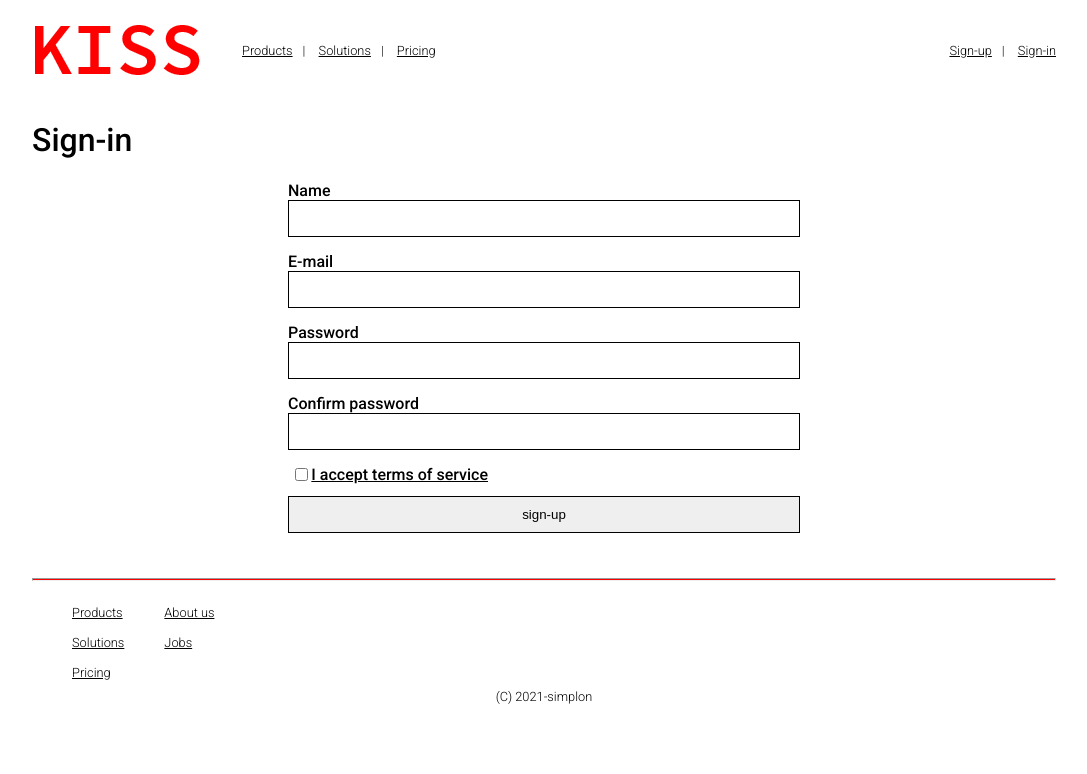
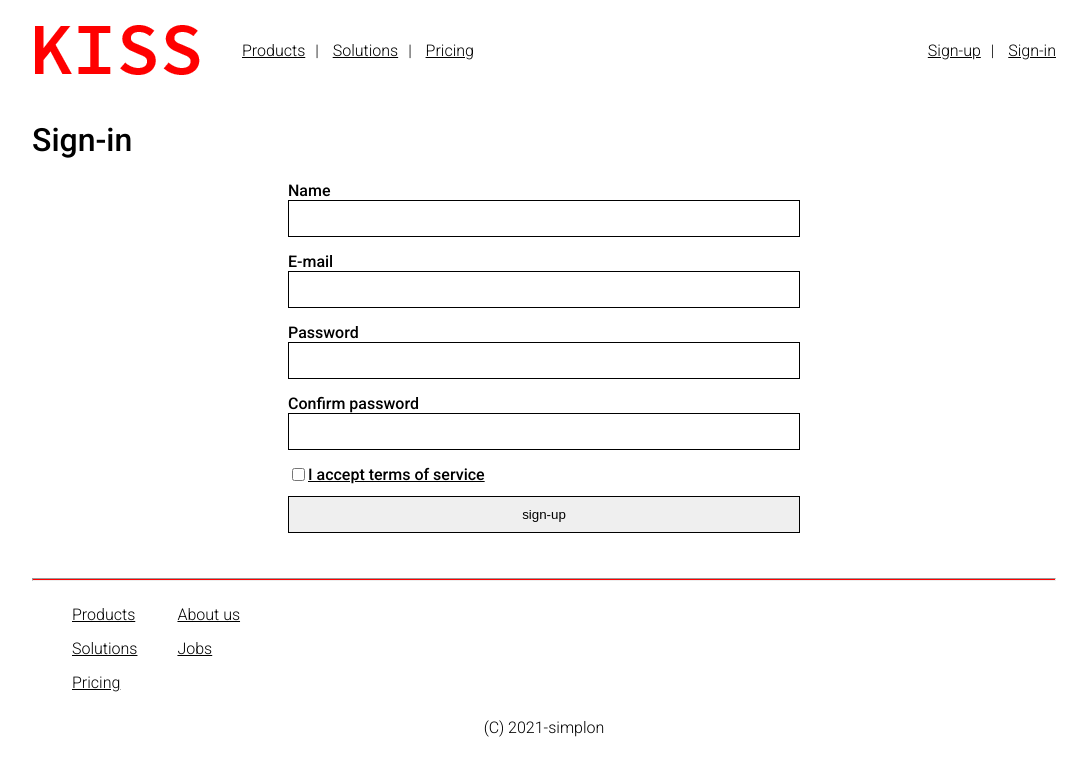
Before and after one commit to saafi-prog/kiss, a plain HTML site: page index.html in a window 1280 px wide. Shown: the whole page, without its empty margins (96-1183 px from the left). Drawn offline with Linux system fonts and the light colour scheme.

Commit message:
new version

```diff
--- a/index.html
+++ b/index.html
@@ -40,8 +40,9 @@
       <label for="Confirmpassword">Confirm password</label>
       <input type="password" id="Confirmpassword">
       <div class = "checkbox">
-        <label for="I accepttermsofservice">I accept terms of service</label>
-        <input type="checkbox">
+        <input id ="Iaccepttermsofservice" type="checkbox">
+        <label for="Iaccepttermsofservice">I accept terms of service</label>
+
       </div>
       <button> sign-up</button>
   </form>
@@ -49,21 +50,24 @@
   <hr>
 
   <Footer>
-    <nav>
-        <ul class="navlink3">
+    <div class="footer-nav">
+      <nav>
+        <ul>
           <li><a href="#">Products</a></li>
           <li><a href="#">Solutions</a></li>
           <li><a href="#">Pricing</a></li>
         </ul>
       </nav>
       <nav>
-          <ul class="navlink4">
+          <ul>
               <li><a href="./about-us.html">About us</a></li>
               <li><a href="./jobs.html">Jobs</a></li>
           </ul>
       </nav>
+    </div>
+      <p >(C) 2021-simplon</p>
   </Footer>
-  <p class="copyrigth">(C) 2021-simplon</p>
+
 
 </body>
 </html>
--- a/kiss_style/style.css
+++ b/kiss_style/style.css
@@ -39,8 +39,8 @@ a:hover {
 }
 
 
-.topnav li, .copyrigth , footer li {
-    font-size: 0.8rem;
+.topnav li, footer p , footer li {
+    font-size: 1rem;
 }
 
 
@@ -73,7 +73,6 @@ input, button {
 .checkbox {
     width:200px;
     display: flex;
-    flex-direction: row-reverse ;
     text-decoration: underline;
 }
 
@@ -89,19 +88,24 @@ footer {
     width: 100%;
     height:100px;
     display: flex;
+    flex-wrap: wrap;
+    font-weight:300 ;
+}
+.footer-nav{
+    display: flex;
+    align-items: flex-start;
+    justify-content: space-between;
+
 }
 
-footer ul {
-    display: inline-block;
-    align-items: flex-start;
+
+footer li {
+    margin-bottom: 15px;
 }
 
-footer li,.copyrigth {
-    margin-bottom: 15px;
-    font-weight:300 ;
-}
-
-.copyrigth {
+footer p {
+    width: 100%;
+    padding: 10px;
     text-align: center;
 }
 
@@ -214,6 +218,7 @@ h5 {
 
     #img1 , #img2 {
         width: 100%;
+        margin-bottom: 10px;
 
     }
 
@@ -227,8 +232,10 @@ h5 {
         margin-bottom: 10px;
     }
 
-    hr{
-        width:90%;
+    hr {
+        width: 90%;
     }
 
+
+
 }
```
Also changed, not shown: about-us.html (+3 -1 lines), jobs.html (+3 -1 lines), sign_in.html (+9 -7 lines).
